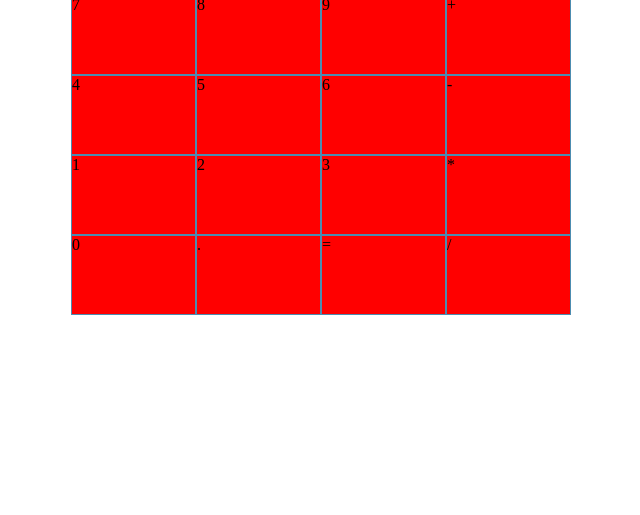
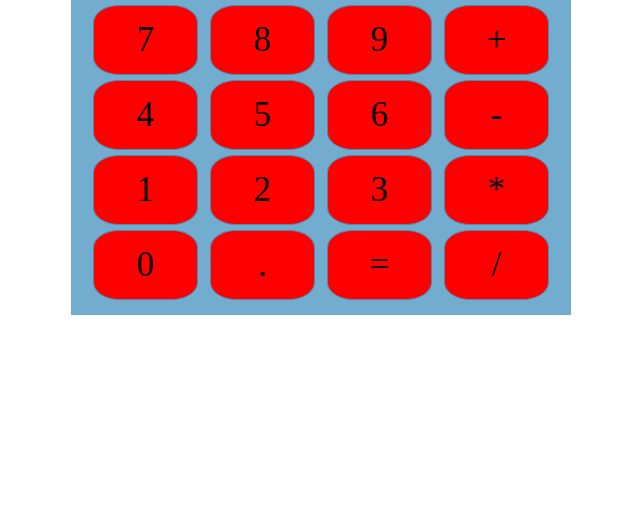
Before and after one commit to Dtdeep/odin-calculator, a plain HTML site: page index.html in a window 1280 px wide. Shown: the part 285-800 px from the top of the page, without its empty margins (319-959 px from the left). Drawn offline with Linux system fonts and the light colour scheme.

Commit message:
Refactor html calculator contents and fix DEL and ANS not working

```diff
--- a/calculator-click.js
+++ b/calculator-click.js
@@ -34,7 +34,7 @@ const operate = (operator,num1,num2)=>{
             return add(num1,num2);
         case "-":
             return subtract(num1,num2);
-        case "x":
+        case "*":
             return multiply(num1,num2);
 
         case "/":
@@ -45,9 +45,9 @@ const operate = (operator,num1,num2)=>{
 //Here usually the if else is for knowing whether to put the number in num1 or in num2
 const calculatorFunction = (content)=>{
     const operatorList = ["/","*","-","+"]
-    const isNumber = !isNaN(content);
+    const isContentNumber = !isNaN(content) || content == ".";
 
-    if(isNumber){
+    if(isContentNumber){
         const num1HasDot = content == "." && num1.includes(".") && !operator;
         const num2HasDot = content == "." && num2.includes(".") && operator;
         if(num1HasDot){
@@ -67,9 +67,9 @@ const calculatorFunction = (content)=>{
 
     if(operatorList.includes(content)){
         if(operator && num1 && num2){
-            answer = operate(operator, num1,num2);
+            answer = parseFloat(operate(operator, num1,num2).toFixed(2));
             num2 = "";
-            num1 = parseFloat(answer.toFixed(2));
+            num1 = answer;
             operator = content;
             displayDigit.textContent = num1;
             //Operate the two numbers and make it as num1 then put an operator
@@ -86,26 +86,29 @@ const calculatorFunction = (content)=>{
     switch(content){
         case "=":
             if(num1 && num2 && operator){
-                answer = operate(operator, num1,num2);
+                answer = parseFloat(operate(operator, num1,num2).toFixed(2));
                 operator = "";
                 num2 = "";
                 num1 =  "";
-                displayDigit.textContent = parseFloat(answer.toFixed(2));
+                displayDigit.textContent = answer;
+                console.log(answer, "is the answer");
             }
             break;
         case "CA":
             operator = "";
             num1 = "";
             num2 = "";
-            answer = "";
             displayDigit.textContent = "";
             break;
         case "DEL":
+            if(!num1 && displayDigit.textContent){
+                num1 = displayDigit.textContent;
+            }
             if(!operator){
-                num1 = num1.slice(0,-1);
+                num1 = num1.toString().slice(0,-1);
                 displayDigit.textContent = num1;
             } else{
-                num2 = num2.slice(0,-1);
+                num2 = num2.toString().slice(0,-1);
                 displayDigit.textContent = num2;
             }
             break;
--- a/index.html
+++ b/index.html
@@ -18,33 +18,33 @@
             <p>U.M.A.</p>
         </div>
         <div class="calculator-body">
-            <div class="taskManagers">
+            <div class="calculator-content-column">
                 <div>ϖ</div>
+                <div>7</div>
+                <div>4</div>
+                <div>1</div>
+                <div>0</div>
+            </div>
+            <div class="calculator-content-column">
                 <div>ANS</div>
+                <div>8</div>
+                <div>5</div>
+                <div>2</div>
+                <div>.</div>
+            </div>
+            <div class="calculator-content-column">
                 <div>DEL</div>
+                <div>9</div>
+                <div>6</div>
+                <div>3</div>
+                <div>=</div>
+            </div>
+            <div class="calculator-content-column">
                 <div>CA</div>
-            </div>
-            <div class="nums-operator">
-                <div class="calculator-contents">
-                    <div class="number">7</div>
-                    <div class="number">8</div>
-                    <div class="number">9</div>
-                    <div class="number">4</div>
-                    <div class="number">5</div>
-                    <div class="number">6</div>
-                    <div class="number">1</div>
-                    <div class="number">2</div>
-                    <div class="number">3</div>
-                    <div class="number">0</div>
-                    <div class="number">.</div>
-                    <div>=</div>
-                </div>
-                <div class="calculator-operators">
-                    <div class="operator">+</div>
-                    <div class="operator">-</div>
-                    <div class="operator">*</div>
-                    <div class="operator">/</div>
-                </div>
+                <div>+</div>
+                <div>-</div>
+                <div>*</div>
+                <div>/</div>
             </div>
         </div>
     </div>
--- a/styles.css
+++ b/styles.css
@@ -2,6 +2,7 @@
     padding: 0;
     margin: 0;
     box-sizing: border-box;
+    user-select: none;
 }
 
 body{
@@ -36,11 +37,12 @@ body{
 }
 
 .calculator-body{
-    background-color: green;
+    background-color: #72acce;
     width: 100%;
     height: 400px;
     display: flex;
-    flex-direction: column;
+    padding:10px;
+    justify-content: space-evenly;
 }
 .calculator-head{
     width: 100%;
@@ -65,29 +67,23 @@ body{
      font-size: 65px;
 }
 
-.taskManagers{
+
+.calculator-content-column{
+    width: 105px;
     display: flex;
-    width: 500px;
-}
-
-.nums-operator{
-    display: flex;
-}
-
-.calculator-operators{
-    width: 100px;
-}
-
-.calculator-contents{
-    display: flex;
-    flex-wrap: wrap;
-    width: 375px;
+    flex-direction: column;
+    justify-content: space-evenly;
 
 }
 
-.calculator-contents div, .calculator-operators div, .taskManagers div {
-    width: 125px;
-    height: 80px;
+.calculator-content-column div {
+    width: 105px;
+    height: 70px;
     background-color: red;
     border: #4c8cb0 solid 1px;
+    display: flex;
+    align-items: center;
+    justify-content: center;
+    font-size:  35px;
+    border-radius: 25%;
 }
```
